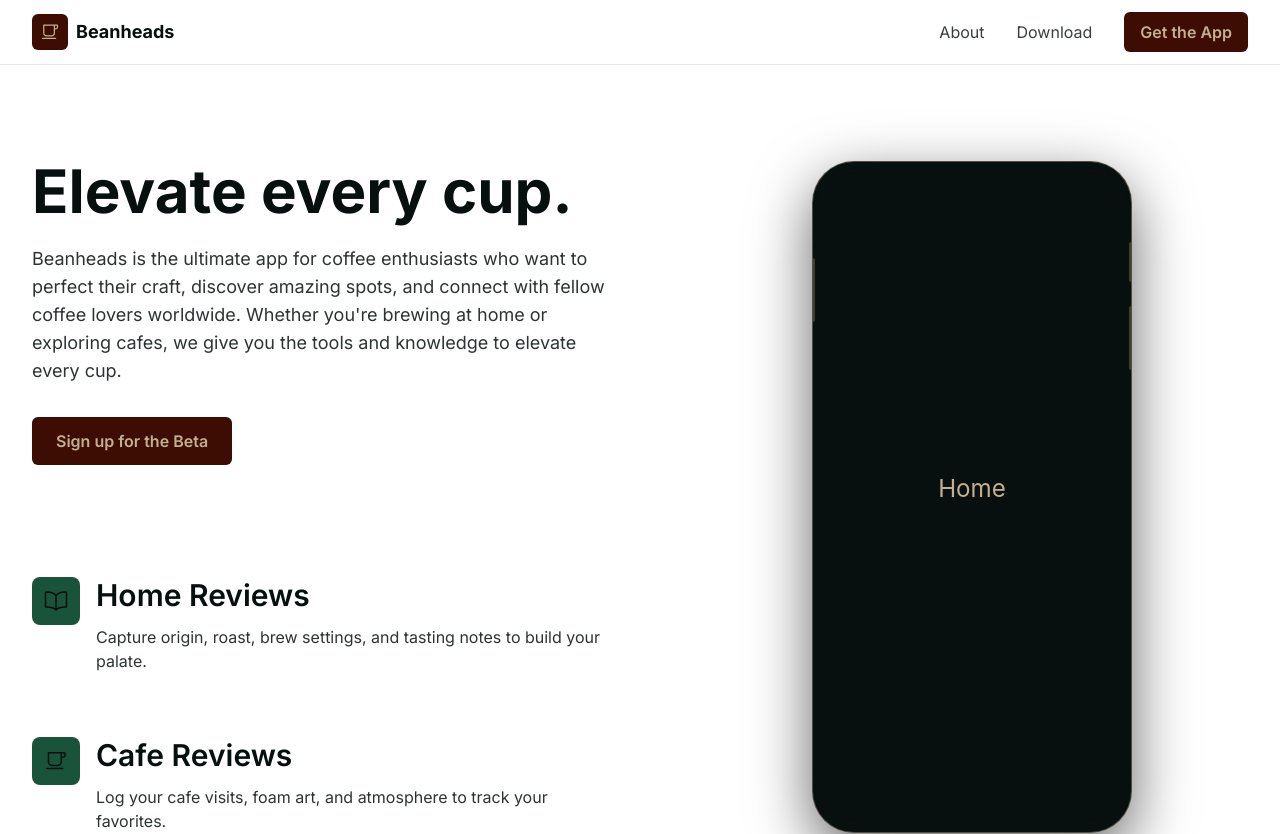
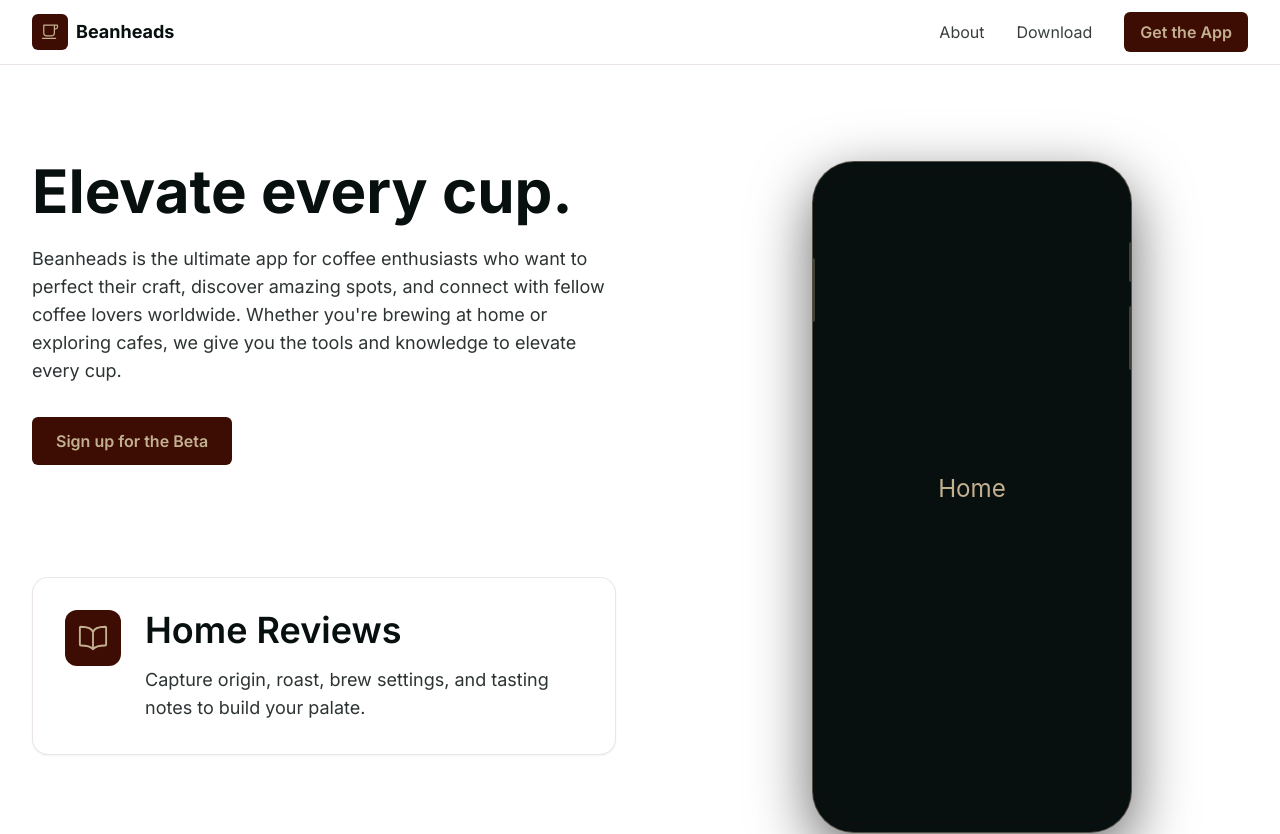
Before and after one commit to beanheads/beanheads-website, a SvelteKit app: page / in a window 1280 px wide. Shown: the top 834 px of the page. Built offline with nearby package versions, Linux system fonts and the light colour scheme.

Commit message:
Add boxes around features (make feature cards)

```diff
--- a/src/routes/+page.svelte
+++ b/src/routes/+page.svelte
@@ -70,20 +70,20 @@
       </div>
 
       <!-- Features -->
-      <div id="about" class="space-y-16 mt-20 md:mt-28">
+      <div id="about" class="space-y-20 mt-20 md:mt-28">
         {#each features as feat}
           <div
             id={feat.id}
             use:inView={{ onEnter: () => setActive(feat.phoneKey) }}
-            class="scroll-mt-28"
+            class="scroll-mt-28 rounded-2xl border border-blackbean/10 bg-white p-6 md:p-8 shadow-sm"
           >
-            <div class="flex items-start gap-4">
-              <div class="h-12 w-12 rounded-lg bg-racinggreen/90 flex items-center justify-center shrink-0">
-                <ion-icon name={feat.icon} class="text-night text-2xl"></ion-icon>
+            <div class="flex items-start gap-6">
+              <div class="h-14 w-14 rounded-xl bg-blackbean flex items-center justify-center shrink-0">
+                <ion-icon name={feat.icon} class="text-khaki text-3xl"></ion-icon>
               </div>
               <div>
-                <h2 class="text-2xl md:text-3xl font-semibold text-night">{feat.title}</h2>
-                <p class="mt-3 text-night/85 max-w-prose font-normal">{feat.desc}</p>
+                <h2 class="text-3xl md:text-4xl font-semibold text-night">{feat.title}</h2>
+                <p class="mt-4 text-night/85 max-w-prose text-lg">{feat.desc}</p>
               </div>
             </div>
           </div>
```
Also changed, not shown: static/assets/beanheads_logo_square.png (added), static/assets/beanheads_wordmark.png (added).
